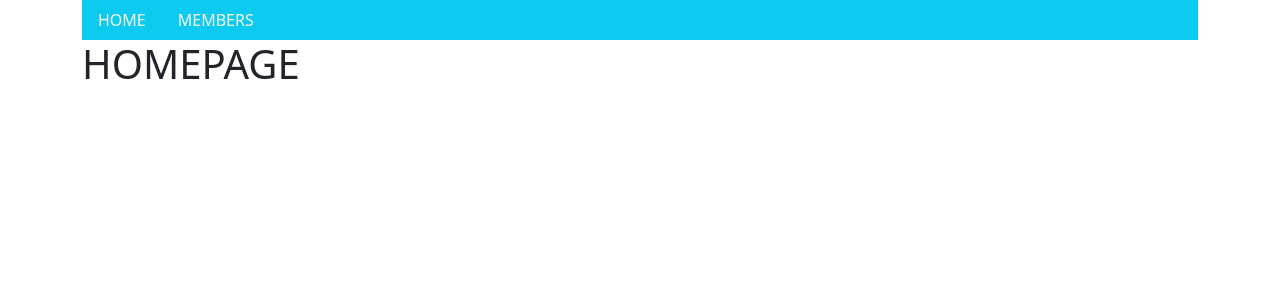
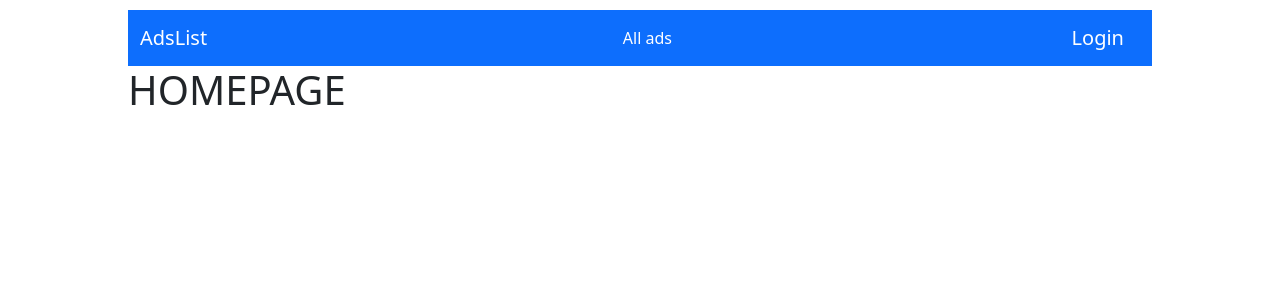
Before and after one commit to acsolle66/dj4e-ads, a Django app: page / in a window 1280 px wide. Shown: the top 300 px of the page. Run offline with Django 5.2, Linux system fonts and the light colour scheme; some libraries are stand-ins or nearby versions.

Commit message:
add base design

```diff
--- a/mysite/home/templates/base.html
+++ b/mysite/home/templates/base.html
@@ -1,18 +1,24 @@
 <!DOCTYPE html>
 <html lang="en">
   <head>
+    <!-- Required mata data -->
     <meta charset="utf-8" />
     <meta name="viewport" content="width=device-width, initial-scale=1" />
+    <!-- Meta for dj4e MOOC -->
     <meta name="dj4e" content="eae25100987bd583d3ff4a9dda70b4e6" />
     <meta name="dj4e-code" content="9999999942172413711402" />
-    {% load bootstrap5 %}
-    {% bootstrap_css %}
-    {% bootstrap_javascript %}
-    <title>Atti's Ad Site</title>
+    <!-- BOOTSTRAP v5.3.3 css -->
+    <link href="https://cdn.jsdelivr.net/npm/bootstrap@5.3.3/dist/css/bootstrap.min.css" rel="stylesheet" integrity="sha384-QWTKZyjpPEjISv5WaRU9OFeRpok6YctnYmDr5pNlyT2bRjXh0JMhjY6hW+ALEwIH" crossorigin="anonymous" />
+    <title>AdsList</title>
   </head>
-  <body>
-    {% include "navbar.html" %}
-    {% block content %}
-    {% endblock  %}
+  <body style="width:80%; margin:10px auto">
+    <div>
+      {% include 'navbar.html' %}
+      {% block content %}
+
+      {% endblock %}
+      <!-- BOOTSTRAP v5.3.3 js -->
+      <script src="https://cdn.jsdelivr.net/npm/bootstrap@5.3.3/dist/js/bootstrap.bundle.min.js" integrity="sha384-YvpcrYf0tY3lHB60NNkmXc5s9fDVZLESaAA55NDzOxhy9GkcIdslK1eN7N6jIeHz" crossorigin="anonymous"></script>
+    </div>
   </body>
 </html>
--- a/mysite/home/templates/navbar.html
+++ b/mysite/home/templates/navbar.html
@@ -1,9 +1,11 @@
-<div class="container">
-  <ul class="nav bg-info">
-    <li class="nav-item">
-      <a class="nav-link link-light" href="/">HOME</a>
-    </li>
-    <li class="nav-item">
-      <a class="nav-link link-light" href="/members">MEMBERS</a>
-    </li>
-  </ul>
+<nav class="navbar navbar-expand-lg bg-primary">
+  <div class="container-fluid">
+    <a class="navbar-brand" style="color:white" href="{% url 'home:home' %}">AdsList</a>
+    <ul class="navbar-nav">
+      <li class="nav-item">
+        <a class="nav-link text-decoration-none" style="color:white;" href="{% url 'home:home' %}">All ads</a>
+      </li>
+    </ul>
+    <a class="navbar-brand" style="color:white" href="{% url 'home:home' %}">Login</a>
+  </div>
+</nav>
--- a/mysite/home/urls.py
+++ b/mysite/home/urls.py
@@ -1,5 +1,7 @@
 from django.urls import path
 from . import views
+
+app_name = "home"
 
 urlpatterns = [
     path("", views.home_view, name="home"),
```
